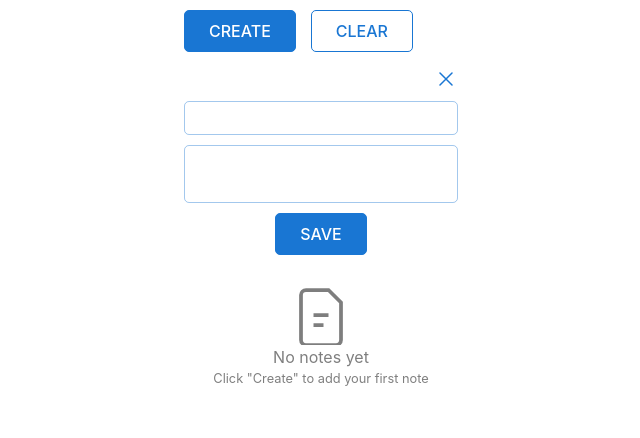
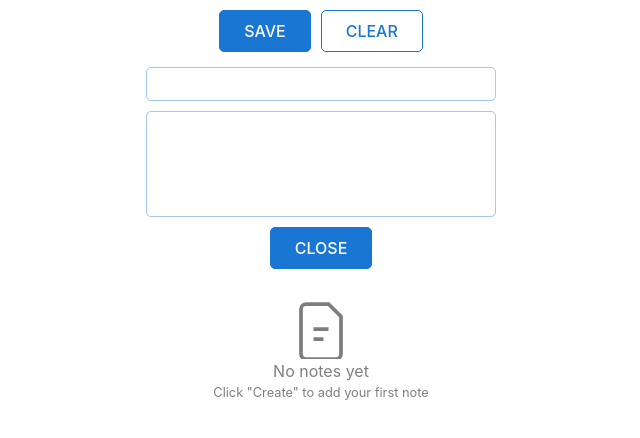
Before and after one commit to Ralchuk/Notes, a React (Vite) app: page / in a window 1280 px wide. Both pictures are taken after a click on the button "CREATE". Shown: the top 438 px of the page, without its empty margins (319-959 px from the left). Built offline with nearby package versions, Linux system fonts and the light colour scheme.

Commit message:
update note app

```diff
--- a/src/entities/note/form.tsx
+++ b/src/entities/note/form.tsx
@@ -1,39 +1,29 @@
-import { useState } from 'react';
-
-type Prop = {
-  onCreate: (title: string, text: string) => void;
+type PropForm = {
+    title: string,
+    text: string,
+    setTitle: (value: string) => void,
+    setText: (value: string) => void,
+    onSubmit: (e: React.SubmitEvent<HTMLFormElement>) => void,
 };
 
-
-export default function Form ( {onCreate}: Prop) {
-    const [title,setTitle] = useState('');
-    const [text, setText] = useState('');
-    function handleSubmit(e: React.SubmitEvent<HTMLFormElement>){
-        e.preventDefault();
-
-        if (!title.trim() || !text.trim()) return;
-
-        onCreate(title,text);
-        setText('');
-        setTitle('');
-    }
+export default function Form ({title, text, setTitle, setText, onSubmit}: PropForm ) {
     return (
         <div >
             <form
-                className="flex flex-col gap-[10px]"
-                onSubmit={handleSubmit}>
+                className="flex flex-col gap-[10px] w-[fit]"
+                id="note-form"
+                onSubmit={onSubmit}>
                 <input
                     className="px-3 py-1 rounded-[5px] border-[1px] border-[#1976d3]/40 outline-none focus:border-[#1976d3] font-[Roboto, sans-serif]"
                     value={title}
                     onChange={(e) => setTitle(e.target.value)}>
                 </input>
                 <textarea
-                    className="px-3 py-1 rounded-[5px] border-[1px] border-[#1976d3]/40 outline-none resize-none focus:border-[#1976d3] font-[Roboto, sans-serif]"
+                    rows={4}
+                    className="h-[] px-3 py-1 rounded-[5px] border-[1px] border-[#1976d3]/40 outline-none resize-none focus:border-[#1976d3] font-[Roboto, sans-serif]"
                     value={text}
                     onChange={(e) => setText(e.target.value)}>
                 </textarea>
-                <button className='flex self-center uppercase px-6 py-2 text-white bg-[#1976d3] rounded-[5px] font-[Roboto, sans-serif] font-medium w-fit transition-all duration-200
-    hover:bg-white hover: border-[#1976d3] hover: border-[1px] hover:text-[#1976d3] cursor-pointer' type="submit">Save</button>
             </form>
         </div>
 
--- a/src/entities/note/note.tsx
+++ b/src/entities/note/note.tsx
@@ -4,11 +4,12 @@ import { useState } from 'react';
 
 const container = 'flex flex-col items-center';
 const noteContainer = 'flex flex-col  pt-[10px] pb-[30px] gap-[15px] w-fit';
-const headerNote = 'flex flex-row gap-[15px]';
+const headerNote = 'flex flex-col items-center gap-[15px] w-[350px]';
+const headerNoteBtn = 'flex flex-row gap-[10px]';
 const btnCreate = 'flex uppercase px-6 py-2 text-white bg-[#1976d3] rounded-[5px] font-[Roboto, sans-serif] font-medium transition-all duration-200 hover:bg-white hover: border-[#1976d3] hover: border-[1px] hover:text-[#1976d3] cursor-pointer';
 const btnClear = 'flex uppercase px-6 py-2 text-[#1976d3] bg-white border-[1px] border-[#1976d3] rounded-[5px] font-[Roboto, sans-serif] font-medium transition-all duration-200 hover:border-[#1976d3]/50 hover:text-[#1976d3]/50 cursor-pointer';
 const formContainer = 'flex flex-col gap-[10px] w-full';
-const formCross = 'flex justify-end text-[#1976d3] cursor-pointer';
+const btnClose = 'flex self-center uppercase px-6 py-2 text-white bg-[#1976d3] rounded-[5px] font-[Roboto, sans-serif] font-medium w-fit transition-all duration-200 hover:bg-white hover: border-[#1976d3] hover: border-[1px] hover:text-[#1976d3] cursor-pointer'
 const arrContainer = 'flex flex-col gap-[20px] px-[20px] w-full';
 const itemNote = 'border-y-[1px] border-[#1976d3]/50';
 const itemNoteTitle = 'text-[#1976d3] text-[32px] font-[Roboto, sans-serif]';
@@ -19,6 +20,8 @@ const arrEmpty = 'flex flex-col items-center opacity-50';
 export default function Note(){
   const [isOpen, setIsOpen] = useState(false)
   const [note, setNote] = useState<Note[]>([]);
+  const [title,setTitle] = useState('');
+  const [text, setText] = useState('');
 
   function onCreate(title: string, content: string) {
     const newNote: Note = {
@@ -30,27 +33,46 @@ export default function Note(){
     setNote((prev) => [newNote, ...prev]);
     setIsOpen(false);
   }
-  function onClean(){
+
+  function handleSubmit(e: React.SubmitEvent<HTMLFormElement>){
+      e.preventDefault();
+
+      if (!title.trim() || !text.trim()) return;
+
+      onCreate(title,text);
+      setText('');
+      setTitle('');
+  }
+
+  function handleCleanNotes(){
     setNote([])
+  }
+
+  function handleClearForm(){
+    setText('');
+    setTitle('');
   }
   return (
     <div className={container}>
       <div className={noteContainer}>
-        <div className={headerNote}>
-          <button className={btnCreate} onClick={() => setIsOpen(true)}>Create</button>
-          <button className={btnClear} onClick={onClean}>Clear</button>
-        </div>
         {isOpen ?
-        <div className={formContainer}>
-          <button className={formCross} onClick={() => setIsOpen(false)}>
-            <svg xmlns="http://www.w3.org/2000/svg" fill="none" viewBox="0 0 24 24" stroke-width="1.5" stroke="currentColor" className="size-6">
-              <path stroke-linecap="round" stroke-linejoin="round" d="M6 18 18 6M6 6l12 12" />
-            </svg>
-          </button>
-          <Form onCreate={onCreate} />
-        </div>
-
-          : null
+          <div className={headerNote}>
+            <div className={headerNoteBtn}>
+              <button className={btnCreate} type='submit' form="note-form">Save</button>
+              <button className={btnClear} onClick={handleClearForm}>Clear</button>
+            </div>
+            <div className={formContainer}>
+              <Form title={title} text={text} setTitle={setTitle} setText={setText} onSubmit={handleSubmit} />
+              <button className={btnClose} onClick={() => setIsOpen(false)}>Close</button>
+            </div>
+          </div>
+           :
+          <div className={headerNote}>
+            <div className={headerNoteBtn}>
+              <button className={btnCreate} onClick={() => setIsOpen(true)}>Create</button>
+              <button className={btnClear} onClick={handleCleanNotes}>Clear</button>
+            </div>
+          </div>
         }
       </div>
       <div className={arrContainer}>
```
